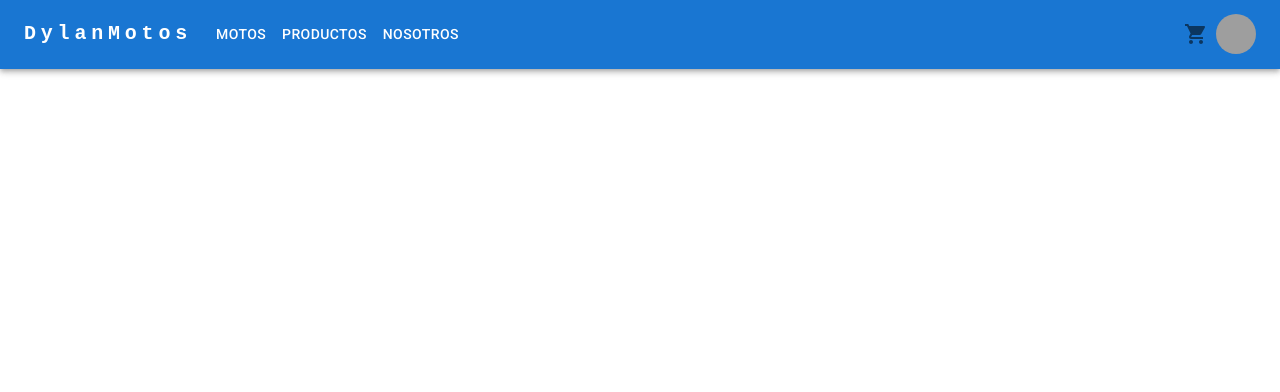
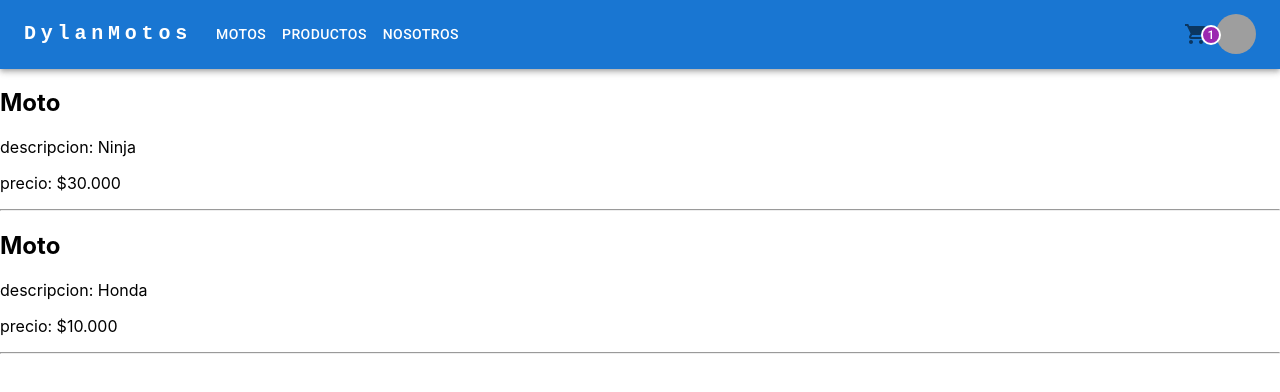
Before and after one commit to AlanJuarezzz3/CoderHouseReact, a React (Create React App) app: page / in a window 1280 px wide. Shown: the top 392 px of the page. Built offline with nearby package versions, Linux system fonts and the light colour scheme; grey boxes are pictures that could not be loaded.

Commit message:
actualizacion

```diff
--- a/src/App.jsx
+++ b/src/App.jsx
@@ -1,11 +1,14 @@
 import React from 'react';
 import ResponsiveAppBar from './Components/Navbar';
+import Mensaje from './Components/Mensaje';
 
 const App = () => {
   return(
-    <>
+    <div className='Nav'>
      <ResponsiveAppBar />
-    </>
+     <Mensaje descripcion="Ninja" precio="$30.000"/>
+     <Mensaje descripcion ="Honda" precio ="$10.000"/>
+    </div>
   );
 }
 
--- a/src/Components/CartWidget.jsx
+++ b/src/Components/CartWidget.jsx
@@ -16,7 +16,7 @@ const StyledBadge = styled(Badge)(({ theme }) => ({
 export default function CustomizedBadges() {
   return (
     <IconButton aria-label="cart">
-      <StyledBadge badgeContent={0} color="secondary">
+      <StyledBadge badgeContent={1} color="secondary">
         <ShoppingCartIcon />
       </StyledBadge>
     </IconButton>
--- /dev/null
+++ b/src/Components/Mensaje.jsx
@@ -0,0 +1,12 @@
+const Mensaje = (props) => {
+    return(
+    <>
+    <h2>Moto</h2>
+    <p>descripcion: {props.descripcion}</p>
+    <p>precio: {props.precio}</p>
+    <hr/>
+    </>
+    );
+}
+
+export default Mensaje;
```
